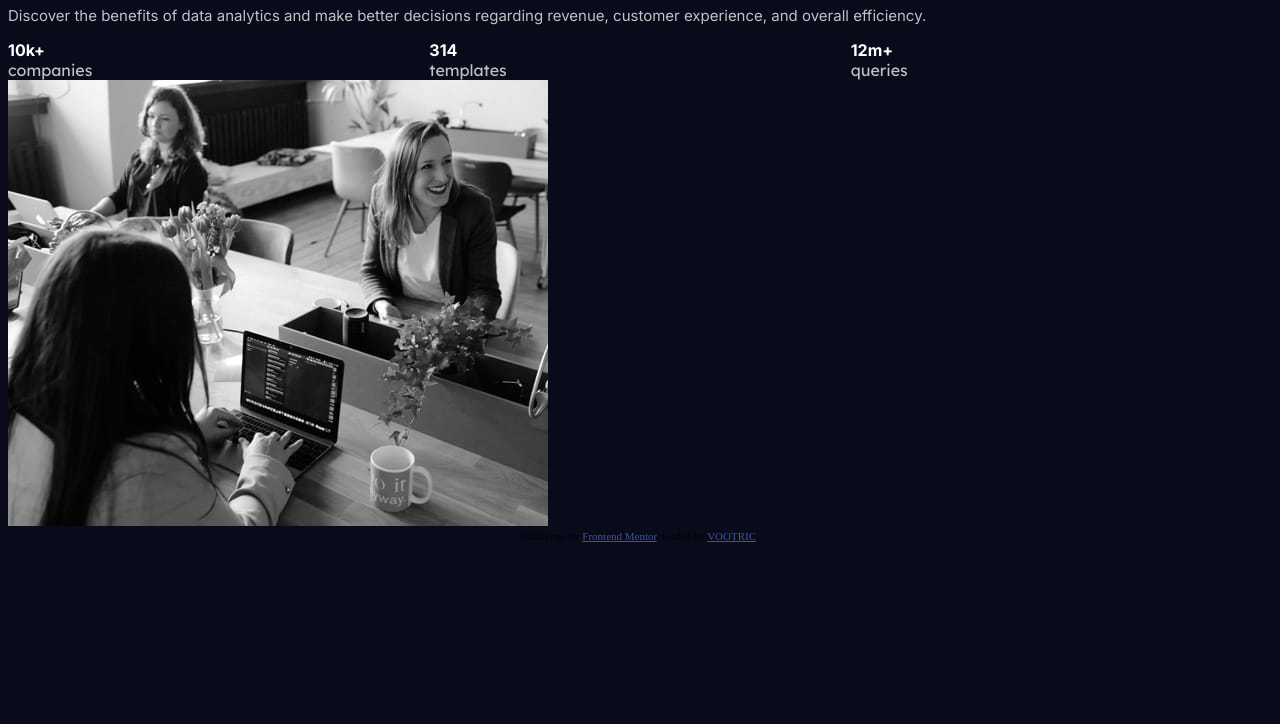
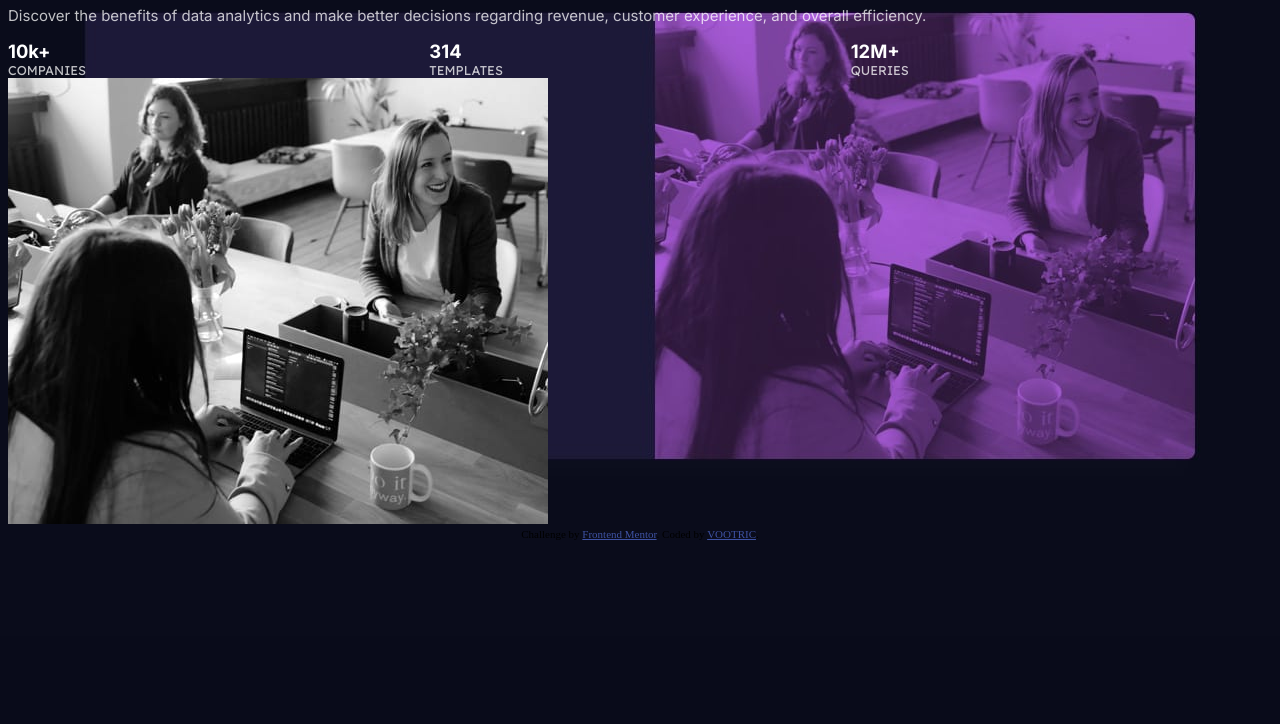
Before and after one commit to VOOTRIC/stats-preview-card-component, a plain HTML site: page index.html in a window 1280 px wide. Shown: the part 76-800 px from the top of the page. Drawn offline with Linux system fonts and the light colour scheme.

Commit message:
Estilização de prova adicionada ao background do body

```diff
--- a/css/global.css
+++ b/css/global.css
@@ -4,6 +4,9 @@
 
 body{
 background-color: var(--very-dark-blue);
+background-image: url("../images/auxiliar/desktop-design.jpg");
+background-position: center;
+background-repeat: no-repeat;
 }
 
 
--- a/css/main.css
+++ b/css/main.css
@@ -12,9 +12,14 @@ grid-template-rows: auto auto;
  .number-box{
 display: flex;
 flex-direction: column;
+font-size: 15px;
 }
 
-span > span{
+.number-box .font-Inter-700.main-heading{
+font-size: 1.15rem;
+}
+
+.number-box .font-Lexend.main-paragraph{
     text-transform: uppercase;
-    font-size: 15px;
+    font-size: 0.8rem;
 }
--- a/css/tipografia.css
+++ b/css/tipografia.css
@@ -1,7 +1,7 @@
 
 .font-Inter-400{
     font-family: 'Inter', sans-serif;
-font-weight: 400;
+    font-weight: 400;
 }
 
 .font-Inter-700{
--- a/index.html
+++ b/index.html
@@ -35,7 +35,7 @@
                 </div>
 
                 <div class="number-box">
-                    <span class="font-Inter-700 main-heading">12m+</span>
+                    <span class="font-Inter-700 main-heading">12M+</span>
                     <span class="font-Lexend main-paragraph">queries</span>
                 </div>
             </div>
```
